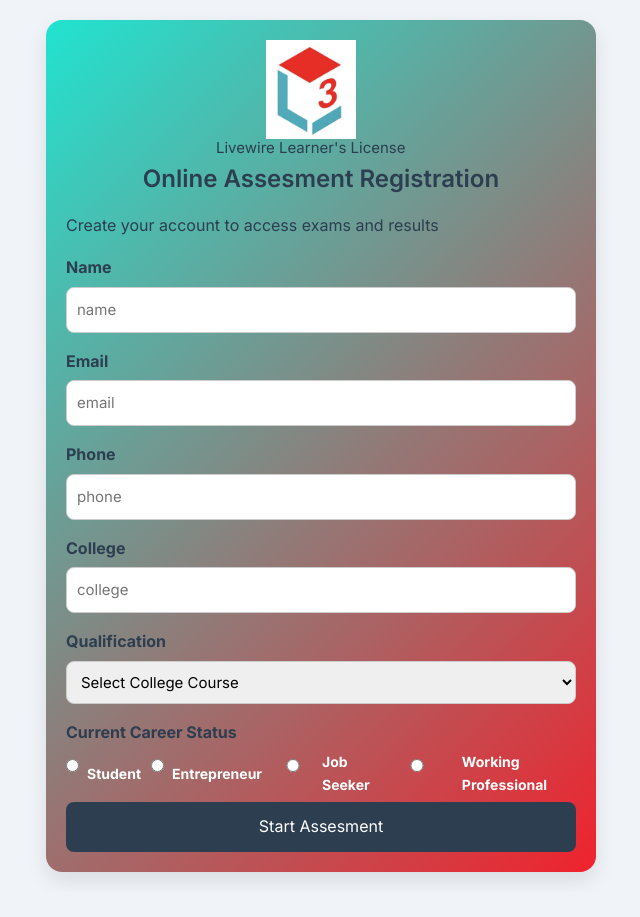
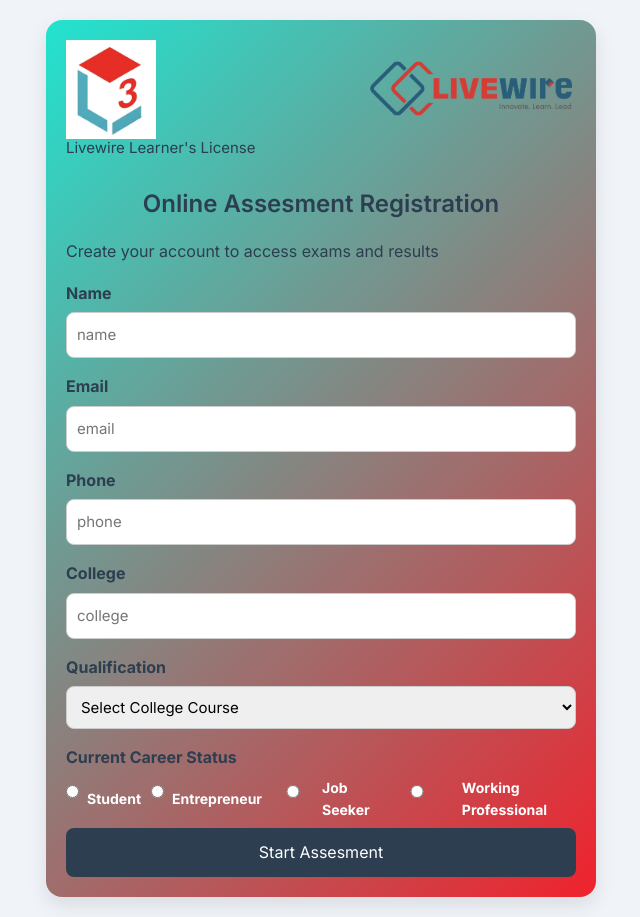
Before and after one commit to Livewire2025/studentportal, a React (Vite) app in the folder client/: page /register in a window 1280 px wide. Shown: the whole page, without its empty margins (319-959 px from the left). Before the commit the page ends 892 px from the top, so only its background shows below. Built offline with nearby package versions, Linux system fonts and the light colour scheme.

Commit message:
img loaded1

```diff
--- a/client/src/App.css
+++ b/client/src/App.css
@@ -30,11 +30,11 @@ body {
   box-shadow: 0 8px 20px rgba(0, 0, 0, 0.1);
 }
 .l3img{
-  margin-left: 200px;
+  margin-left: 280px;
+  margin-top: -180px;
 }
 .l3{
   font-size: 15px;
-  margin-left: 150px;
 }
 h2 {
   font-weight: 600;
--- a/client/src/pages/Frontpage.jsx
+++ b/client/src/pages/Frontpage.jsx
@@ -27,6 +27,7 @@ export default function Frontpage() {
           </Link>
         </div>
         <div class="hero-image-container">
+          <img src="Livewire Logo.png" alt=""  width="450px"/><br/>
           <img
             src="examportalim.png"
             alt="Modern and dynamic illustration showing students interacting with digital exam portal - laptops, study material, check marks emphasizing successful exam completion in vibrant colors with clean style"
--- a/client/src/pages/Register.jsx
+++ b/client/src/pages/Register.jsx
@@ -42,8 +42,9 @@ export default function Register() {
   return (
     <>
  <form onSubmit={handleSubmit} className="register-form">
-      <img className="l3img" src="log1.png" alt="" width="90px" />
+      <img src="log1.png" alt="" width="90px" />
        <h1 className="l3">Livewire Learner's License</h1>
+  <img className="l3img" src="Livewire Logo.png" alt=""  width="250px"/>
       <h2>Online Assesment Registration</h2>
       <p>Create your account to access exams and results</p>
     <div className="form">
--- a/client/src/pages/TestPage.jsx
+++ b/client/src/pages/TestPage.jsx
@@ -195,6 +195,7 @@ export default function TestPage() {
     <div className="test-container">
      <img src="log1.png" alt="" width="90px" />
          <h1 className="l3">Livewire Learner's License</h1>
+         <img className="l3img" src="Livewire Logo.png" alt=""  width="250px"/>
       <div className="test-header">
         <h3>
           Question {currentQ + 1} / {questions.length}
```
Also changed, not shown: client/public/Livewire Logo.png (renamed from client/public/Livewire Logo_CMYK@4x.png).
